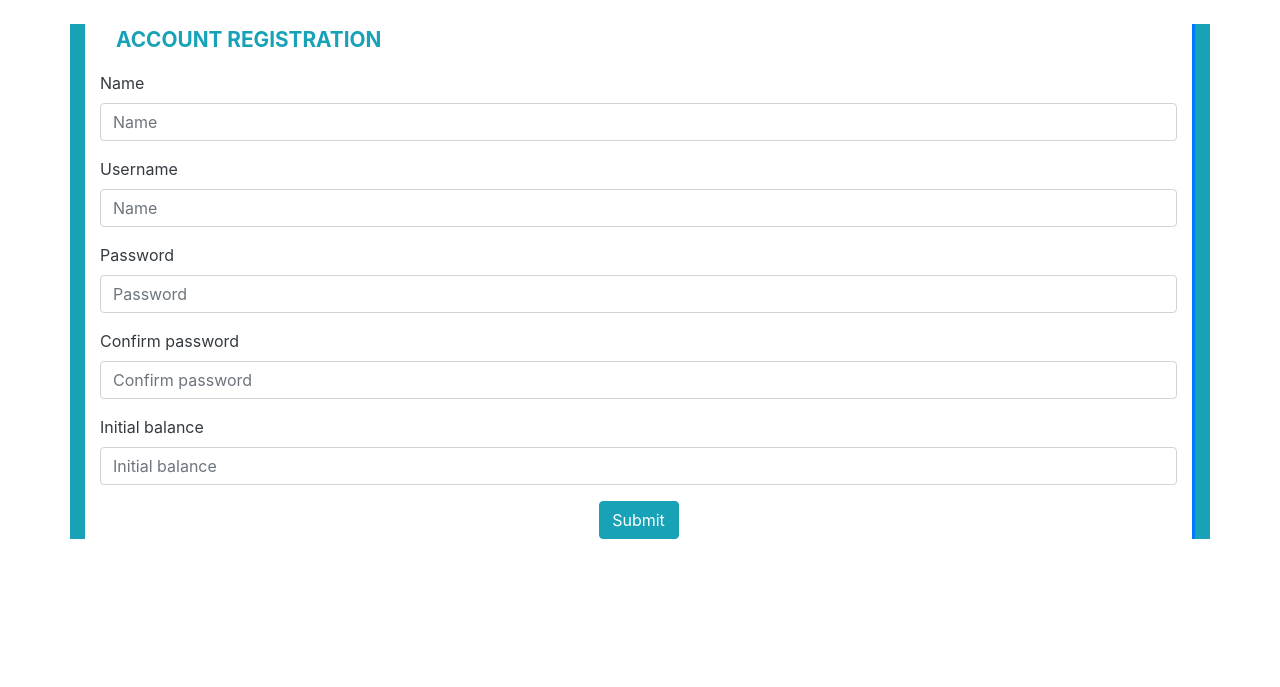
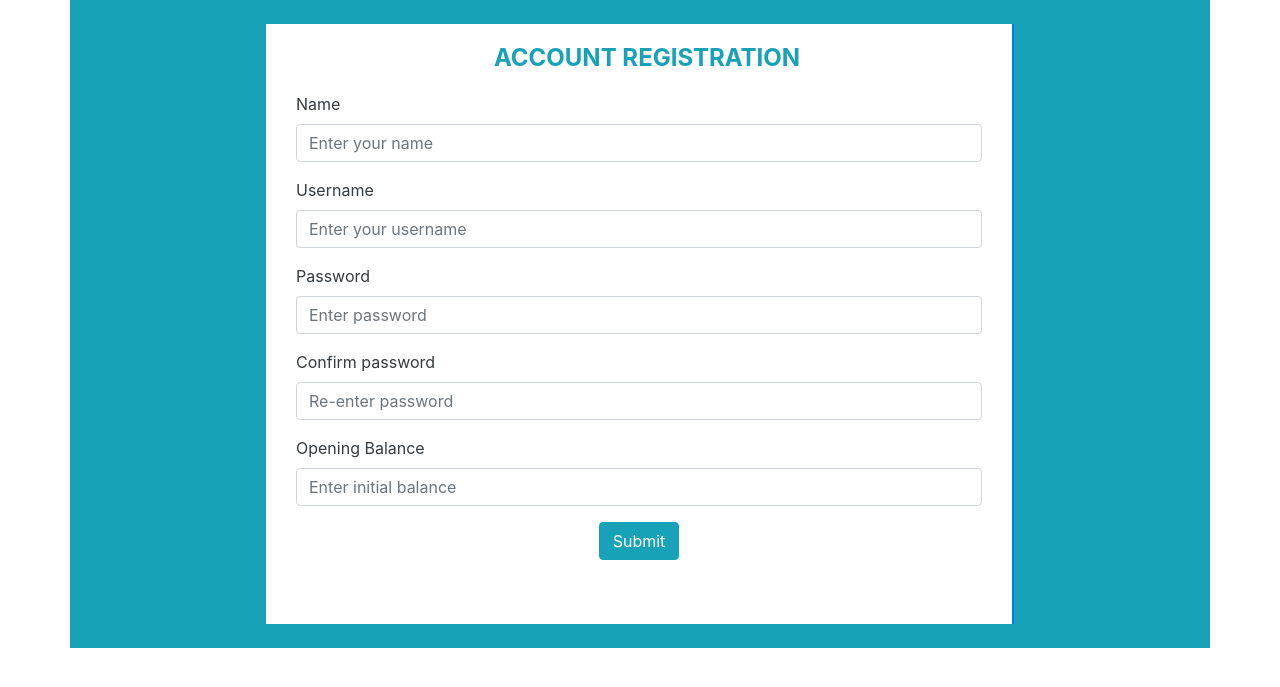
Before and after one commit to SWE266-OnlineBankingApp/bankofirvine, a Flask app: page /register in a window 1280 px wide. Shown: the top 687 px of the page. Run offline with Flask 2, Linux system fonts and the light colour scheme; some libraries are stand-ins or nearby versions.

Commit message:
register UI elements done

```diff
--- a/application/templates/register.html
+++ b/application/templates/register.html
@@ -4,58 +4,46 @@
 
 {% block main %}
 
-<div class="container bg-info" id="accountregister">
-  <div class="col-sm  bg-white" style="border-right: 3px solid #007bff; ">
-    <p class="text-info mt-4 ml-3" style="font-weight: bold;font-size: 1.3rem;">ACCOUNT REGISTRATION</p>
-
+<div class="container bg-info p-4" id="accountregister">
+  <div class="row">
+    <div class="col-sm-2"></div>
+    <div class="col-sm-8  bg-white" style="border-right: 2px solid #007bff; ">
+      <p class="text-info mt-3 ml-3" style="font-weight: bold;font-size: 1.5rem; text-align: center;">ACCOUNT
+        REGISTRATION</p>
+        {% if feedback %}
+        <p class="text-danger">{{ feedback }}</p>
+        {% endif %}
+      <form action="/" method="POST" class="col-12 pb-3 " id="formregister">
         <div class="form-group">
           <label class="text-dark">Name</label>
-      <input type="text" name="name" id="name" class="form-control" placeholder="Name">
+          <input type="text" name="name" id="name" class="form-control" placeholder="Enter your name" maxlength="127" required>
         </div>
         <div class="form-group">
           <label class="text-dark">Username</label>
-      <input type="text" name="name" id="uname" class="form-control" placeholder="Name">
+          <input type="text" name="username" id="uname" class="form-control" placeholder="Enter your username" maxlength="127"
+            required>
         </div>
         <div class="form-group">
           <label class="text-dark">Password</label>
-      <input type="password" name="pass" id="pass" class="form-control" placeholder="Password">
+          <input type="password" name="password" id="password" class="form-control" placeholder="Enter password"
+            maxlength="127" required>
         </div>
         <div class="form-group">
           <label class="text-dark">Confirm password</label>
-      <input type="password" name="cpass" id="cpass" class="form-control" placeholder="Confirm password">
+          <input type="password" name="cpassword" id="cpassword" class="form-control" placeholder="Re-enter password"
+            maxlength="127" required>
         </div>
         <div class="form-group">
-      <label class="text-dark">Initial balance</label>
-      <input type="text" name="ibalance" id="ibalance" class="form-control" placeholder="Initial balance">
+          <label class="text-dark">Opening Balance</label>
+          <input type="text" name="ibalance" id="ibalance" class="form-control" placeholder="Enter initial balance"
+            maxlength="127" required>
         </div>
 
-    <button onclick="Register()" id="register" type="submit" class="btn btn-info btn-block mt-1 mb-5 "
+        <button id="register" type="submit" class="btn btn-info btn-block mt-3 mb-5 "
           style="width: 80px;margin:0 auto;">Submit</button>
-  </div>
-</div>
-
-<div class="container pt-4" id="manageaccount" style="display: none">
-  <div class="row">
-    <div class="col-3">
-      <div class="back text-center">
-        <p>BACK TO HOME</p>
-      </div>
-    </div>
-    <div class="col-6">
-      <div class="logo">
-        <p>SMART BANKING</p>
-      </div>
-    </div>
-    <div class="col-3">
-      <div class="suport text-center">
-
-        <button class="btn btn-outline-primary" onclick="Logout()">LOGOUT</button>
-
-      </div>
+      </form>
     </div>
   </div>
 </div>
 
-<!-- copy ends-->
-
 {% endblock %}
```
Lines whose indentation alone changed are shown as unchanged.
